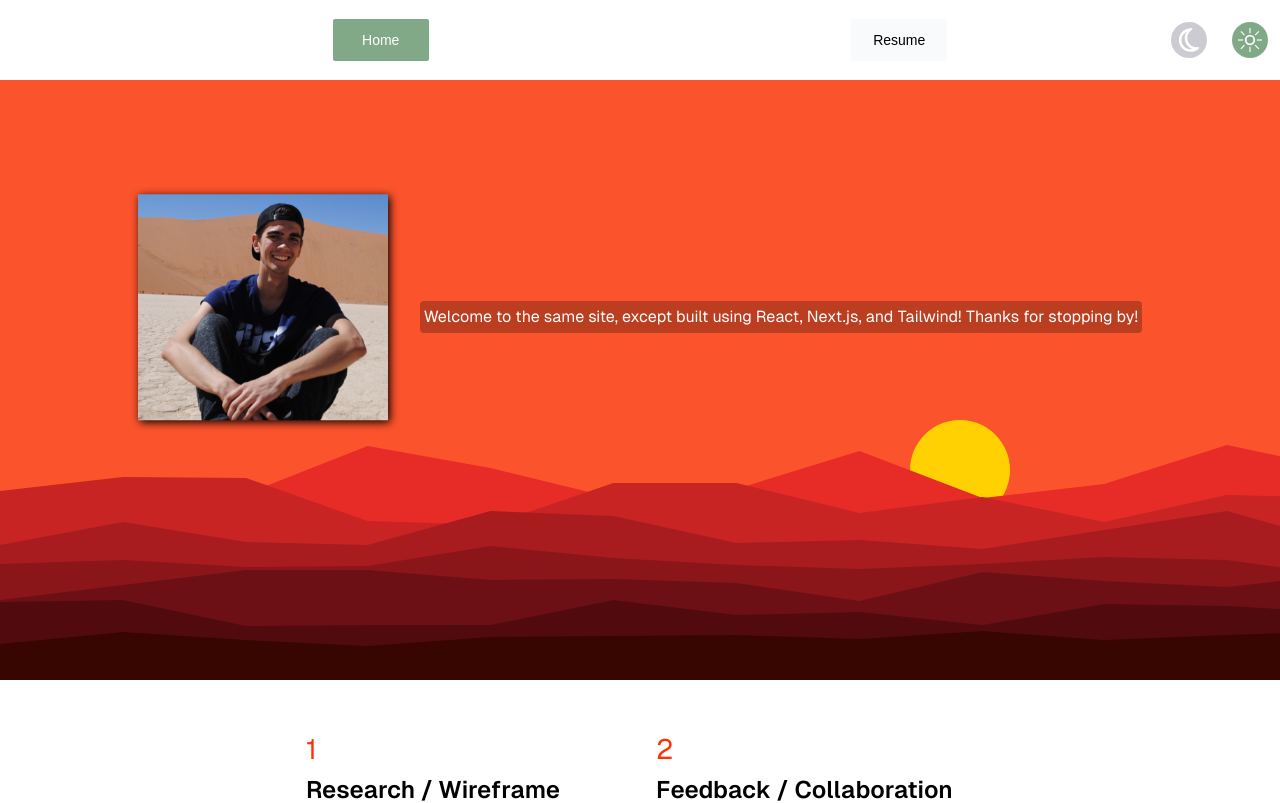
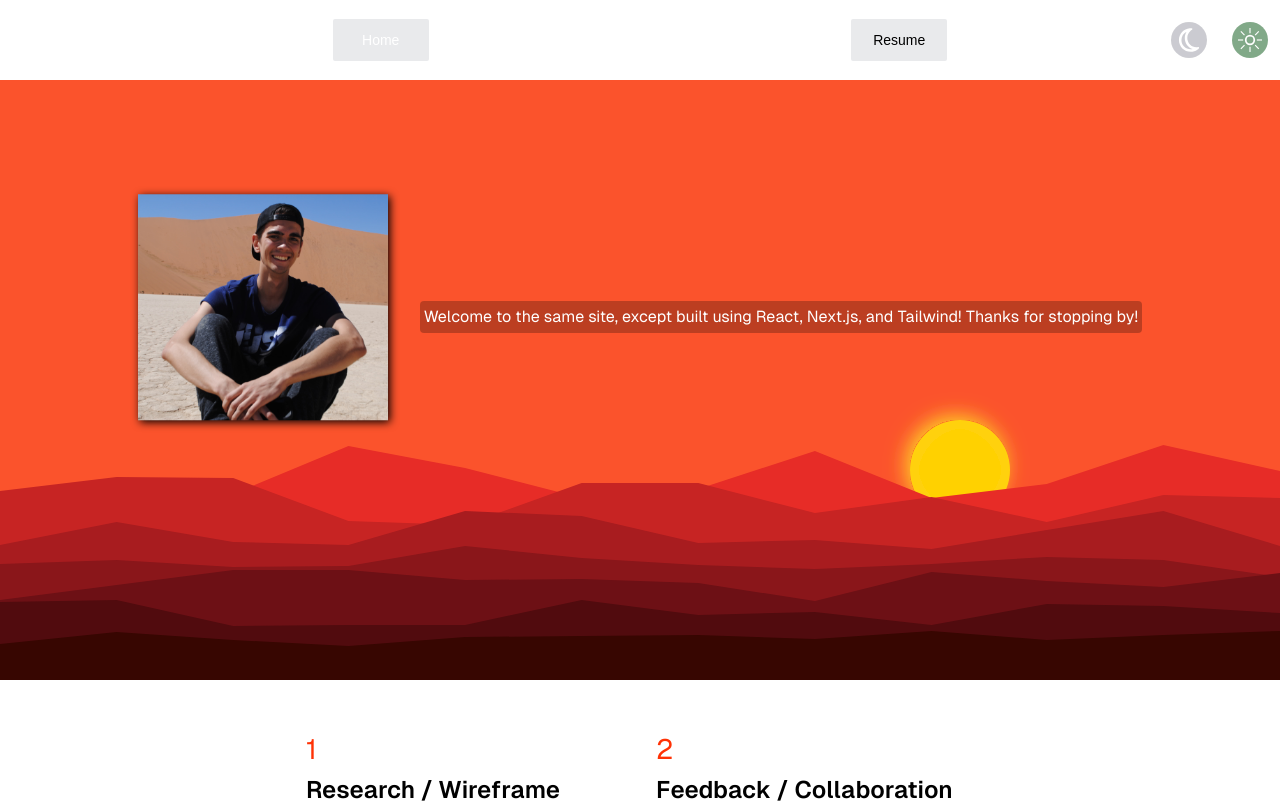
Before and after one commit to brandon-m-navarro/nextjs-site, a Next.js app in the folder brandon-nextjs/: page / in a window 1280 px wide. Shown: the top 803 px of the page. Built offline with nearby package versions, Linux system fonts and the light colour scheme.

Commit message:
Sun/Moon circle should not show in SVG. fixed filter effects to add back glowing effect to Sun/Moon. Made fixed to NavBar so hovering dims unselected buttons. Also fixed issue where selected NavBar buttons were not styled correctly in dark mode

```diff
--- a/brandon-nextjs/app/layout.tsx
+++ b/brandon-nextjs/app/layout.tsx
@@ -27,7 +27,7 @@ export default function RootLayout({
     <html lang="en">
       <ThemeContextProvider>
         <body
-          className={`${geistSans.variable} antialiased w-full bg-white dark:bg-nightSoft`}>
+          className={`${geistSans.variable} antialiased w-full bg-white dark:bg-nightSoft select-none`}>
           <Header/>
           <div>
             <main>
--- a/brandon-nextjs/app/ui/mountains.tsx
+++ b/brandon-nextjs/app/ui/mountains.tsx
@@ -34,7 +34,29 @@ export default function Mountains({children} : {children?:React.ReactNode}) {
     return (
         <div className='relative w-full'>
             <div>{children}</div>
-            <svg id="visual" viewBox="0 0 100% 600" width='100%' height="600" preserveAspectRatio="none">
+            <div>
+                <svg id="visual" viewBox="0 0" width='auto' height="600">
+
+                    <defs>
+                    <filter id="sunMoon" x="0" y="0" width="100%" height="100%" filterUnits="userSpaceOnUse">
+                        <feFlood flood-opacity="0" result="BackgroundImageFix"/>
+                        <feColorMatrix in="SourceAlpha" type="matrix" values="0 0 0 0 0 0 0 0 0 0 0 0 0 0 0 0 0 0 127 0" result="hardAlpha"/>
+                        <feOffset dx="-4" dy="-4"/>
+                            <feGaussianBlur stdDeviation="10"/>
+                            <feComposite in2="hardAlpha" operator="out"/>
+                            <feColorMatrix type="matrix" values="0 0 0 0 1 0 0 0 0 0.623529 0 0 0 0 0.0196078 0 0 0 1 0"/>
+                            <feBlend mode="normal" in2="BackgroundImageFix" result="effect1_dropShadow_2005_2"/>
+                            <feBlend mode="normal" in="SourceGraphic" in2="effect1_dropShadow_2005_2" result="shape"/>
+                            <feColorMatrix in="SourceAlpha" type="matrix" values="0 0 0 0 0 0 0 0 0 0 0 0 0 0 0 0 0 0 127 0" result="hardAlpha"/>
+                            <feMorphology radius="7" operator="erode" in="SourceAlpha" result="effect2_innerShadow_2005_2"/>
+                        <feOffset/>
+                        <feGaussianBlur stdDeviation="3"/>
+                        <feComposite in2="hardAlpha" operator="arithmetic" k2="-1" k3="1"/>
+                        <feColorMatrix type="matrix" values="0 0 0 0 1 0 0 0 0 0.623529 0 0 0 0 0.0196078 0 0 0 0.25 0"/>
+                        <feBlend mode="normal" in2="shape" result="effect2_innerShadow_2005_2"/>
+                        </filter>
+                    </defs>
+
                     <rect
                         x="0" y="0"
                         width="100%" height="600"
@@ -45,8 +67,9 @@ export default function Mountains({children} : {children?:React.ReactNode}) {
                             }
                         )}>
                     </rect>
-                <g filter="url(#filter0_di_0_1)">
-                    <circle /* Moon / Sun */
+                    <g filter="url(#sunMoon)">
+
+                        <circle
                             id="mtn-moon-sun"
                             cx="75%" cy="65%" r="50"
                             fill={clsx(
@@ -57,7 +80,7 @@ export default function Mountains({children} : {children?:React.ReactNode}) {
                             )}>
                         </circle>
                     </g>
-                <g id='paths' className='transition-transform scale-x-150'>
+                    <g id='paths'>
                         <path
                             d="
                                 M 0, 417
@@ -304,7 +327,9 @@ export default function Mountains({children} : {children?:React.ReactNode}) {
                             )}>
                         </path>
                     </g>
+
                 </svg>
+            </div>
         </div>
     );
 }
--- a/brandon-nextjs/app/ui/nav-bar.tsx
+++ b/brandon-nextjs/app/ui/nav-bar.tsx
@@ -37,9 +37,11 @@ import Image from 'next/image';
               key={link.name}
               href={link.href}
               className={clsx(
-                'min-[475px]:h-[42px] w-fit p-[12px] min-[475px]:p-0 min-[475px]:w-24 transition-colors box-border text-center leading-[42px] rounded-sm bg-gray-50 text-sm font-medium text-black hover:bg-greenHover dark:text-white dark:bg-white20 dark:hover:bg-nightPurple/50',
+                // 'min-[475px]:h-[42px] w-fit p-[12px] min-[475px]:p-0 min-[475px]:w-24 transition-colors box-border text-center leading-[42px] rounded-sm text-sm font-medium text-black hover:bg-greenHover dark:text-white dark:bg-white20 dark:hover:bg-nightPurple/50',
+                'min-[475px]:h-[42px] w-fit p-[12px] min-[475px]:p-0 min-[475px]:w-24 transition-all box-border text-center leading-[42px] rounded-sm text-sm font-medium text-black dark:text-white bg-gray-500/15 dark:bg-white20 hover:opacity-75',
                 {
-                  'bg-green text-white hover:bg-green dark:!bg-nightPurple/50 ': pathname === link.href
+                  // 'bg-green text-white hover:!bg-green dark:!bg-nightPurple dark:hover:!bg-nightPurple': pathname === link.href
+                  '!bg-green dark:!bg-nightPurple text-white pointer-events-none': pathname === link.href
                 },
               )}
             >
```
Lines whose indentation alone changed are shown as unchanged.
